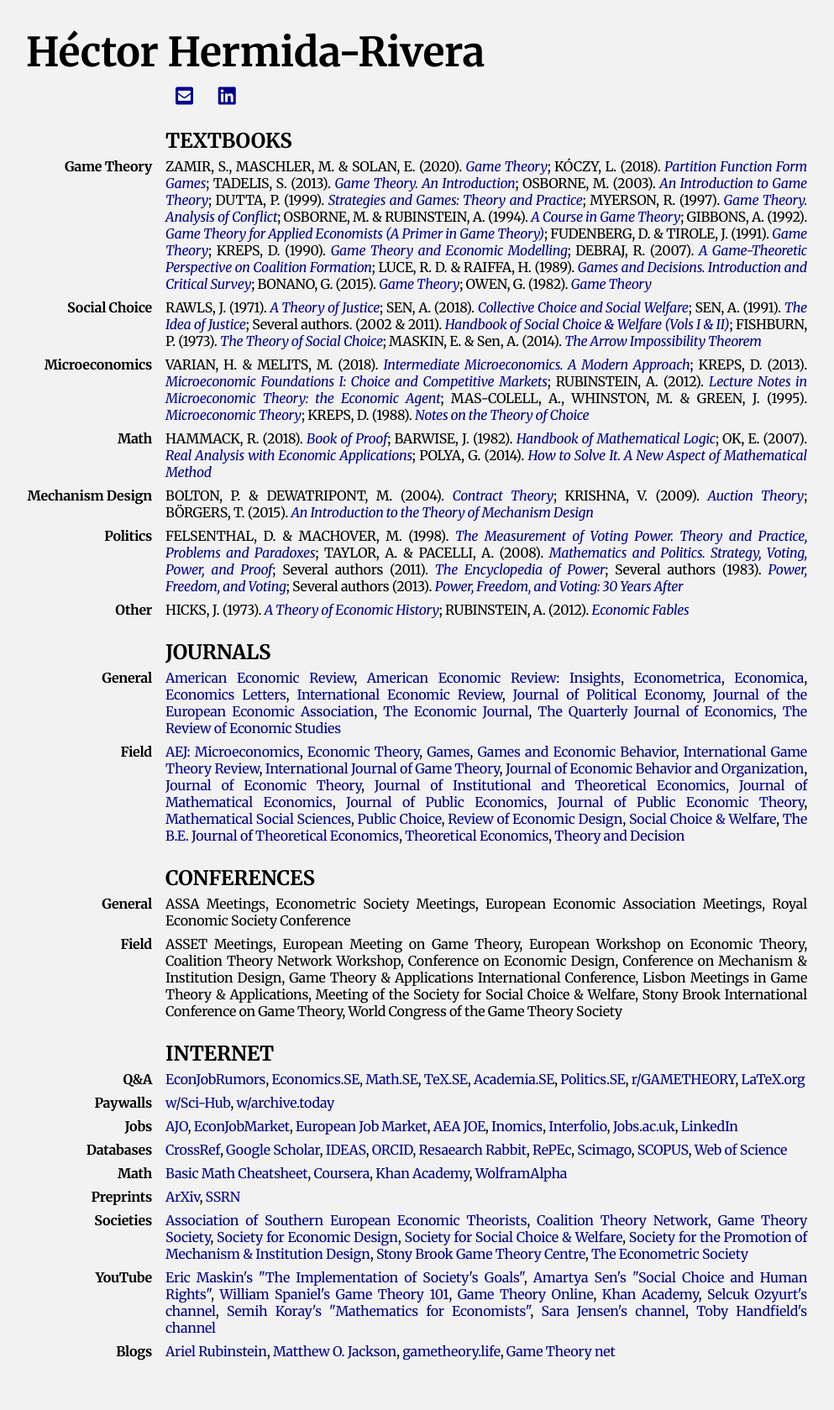
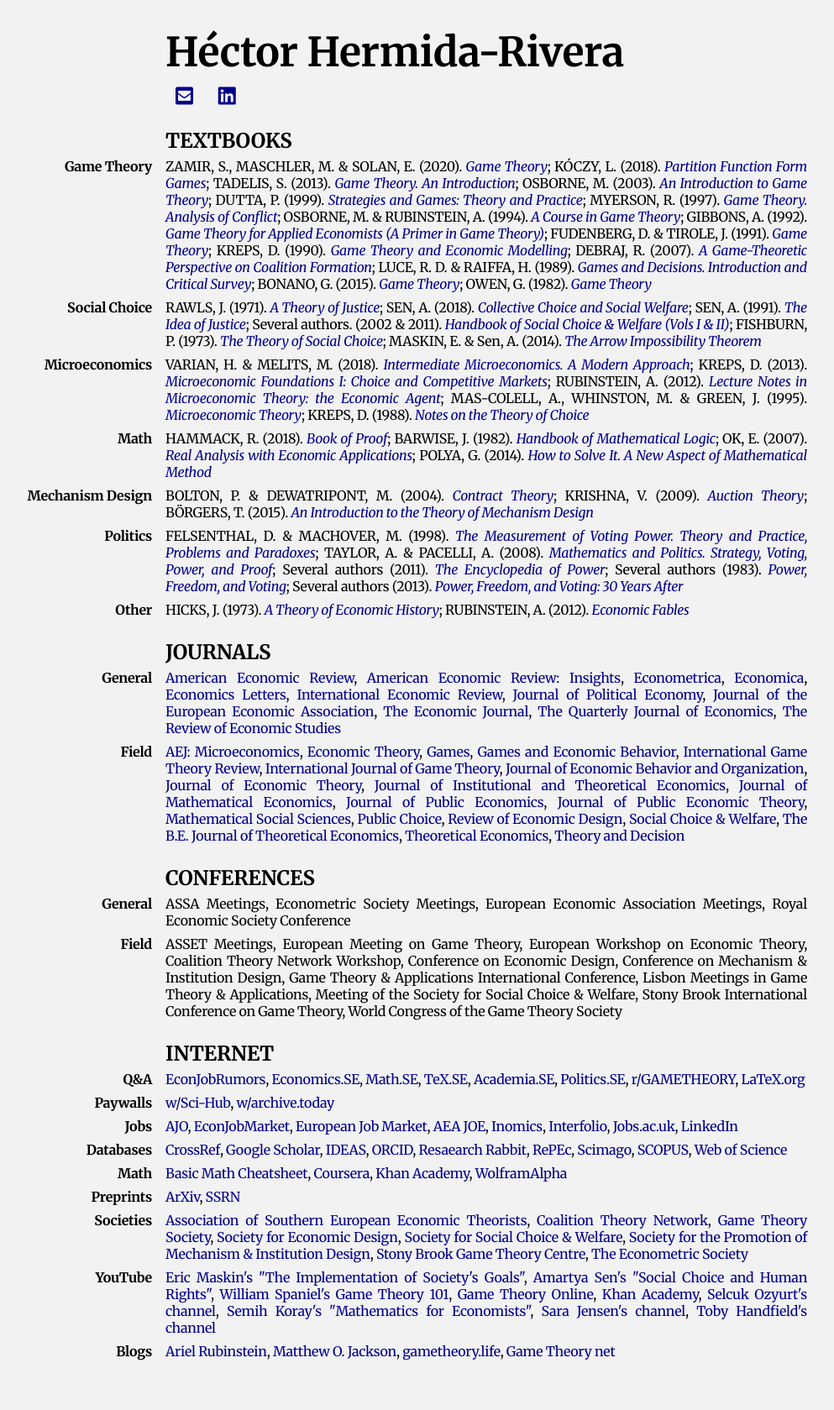
Before and after one commit to HectorHermidaRivera/hectorhermidarivera.github.io, a Jekyll site: the page built from resources.md, in a window 1280 px wide. Shown: the whole page at 84% size, without its empty margins (119-1112 px from the left). Built offline with Jekyll 4.4.1, drawn with Linux system fonts in a browser that asks for light colours; a style sheet for code colours, icons or effects is not loaded.

Commit message:
Update resources.md

```diff
--- a/resources.md
+++ b/resources.md
@@ -4,7 +4,7 @@ title: Resources
 permalink: /resources/
 ---
 
-<h1 style="margin-bottom:0em; font-size:3em; padding-left=166">
+<h1 style="margin-bottom:0em; font-size:3em; padding-left:166px">
   Héctor <strong>Hermida-Rivera</strong>
 </h1>
 
```
